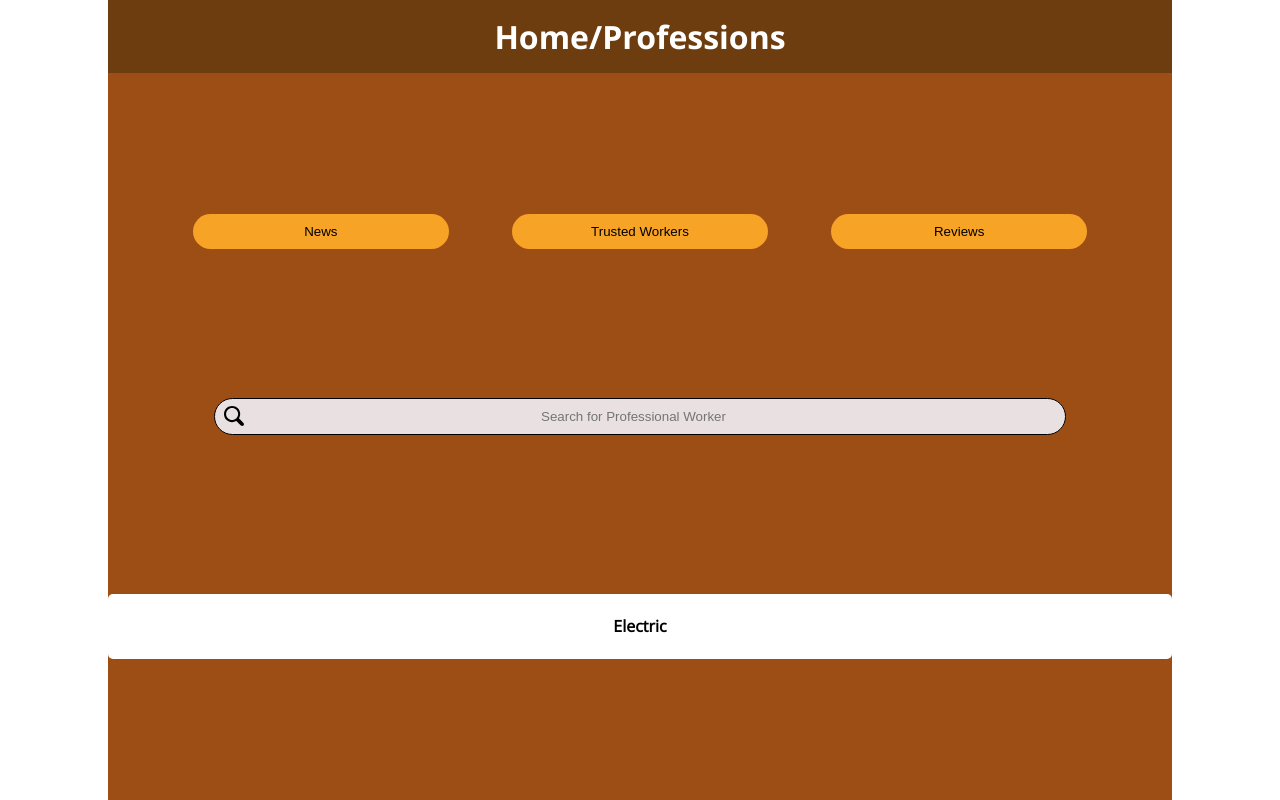
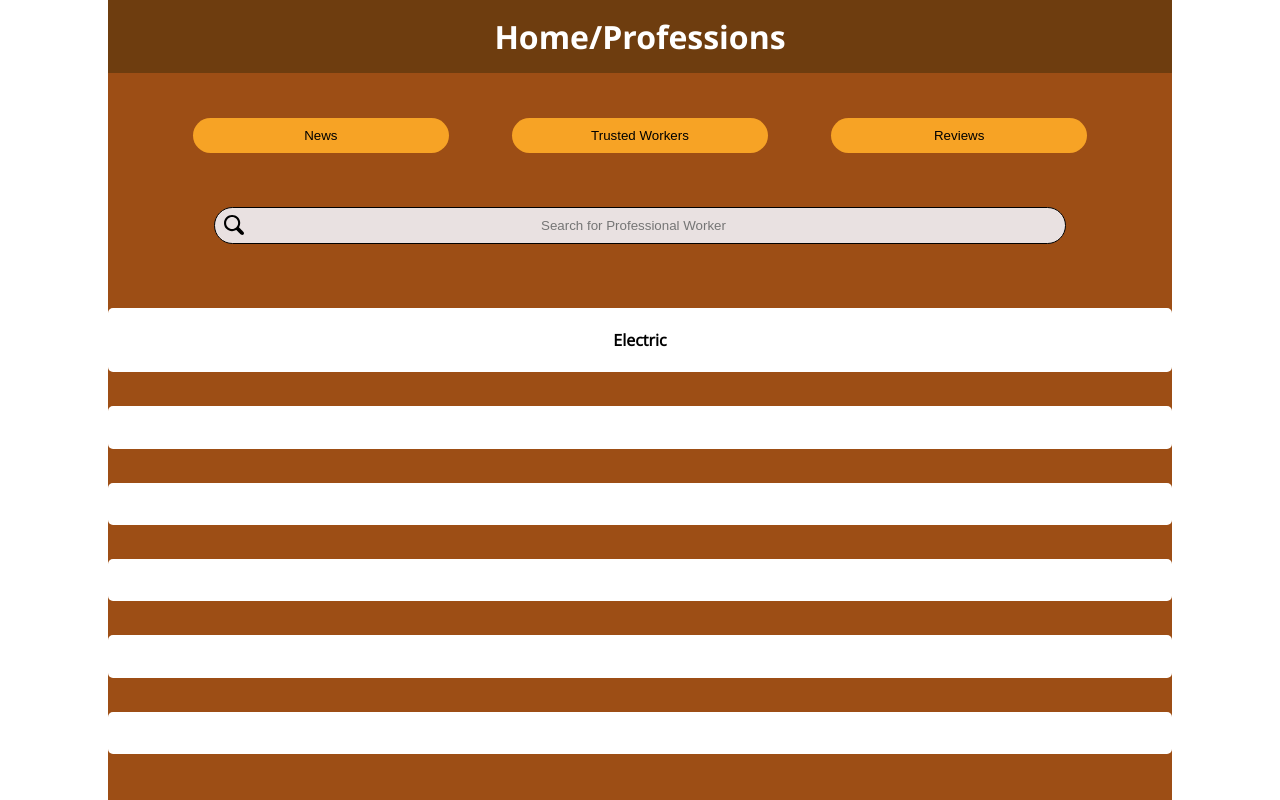
Before and after one commit to WebAhead6/pros-frontend, a React (Create React App) app: page / in a window 1280 px wide. Built offline with nearby package versions, Linux system fonts and the light colour scheme; no server answers.

Commit message:
Revert "Connecting"

```diff
--- a/src/pages/component/Profission.jsx
+++ b/src/pages/component/Profission.jsx
@@ -2,7 +2,7 @@ import React from "react";
 import "./Profission.css";
 
 const Profission = ({ profIcon, setProfissionName, handleClick }) => (
-  <div className="profission" onClick={() => handleClick(setProfissionName)}>
+  <div className="profission" onClick={handleClick}>
     <div className="imgP">
       <h4>{profIcon}</h4>
       <img className="profissionIcon" src={profIcon} alt="" />
--- a/src/pages/component/worker.jsx
+++ b/src/pages/component/worker.jsx
@@ -11,7 +11,7 @@ const Worker = ({
   setProName,
   handleClick,
 }) => (
-  <div className="worker" onClick={() => handleClick(setWorkerName)}>
+  <div className="worker" onClick={handleClick} >
     <span></span>
     <div className="firstColW">
       <div className="picW">
--- a/src/pages/home.jsx
+++ b/src/pages/home.jsx
@@ -8,10 +8,8 @@ const Home = function () {
   const [professions, setProfessions] = React.useState([{ name: "Electric" }]);
 
   const history = useHistory();
-  const handleClick = (profession) => {
-    console.log(profession);
+  const handleClick = () => {
     // "/workers/profession/:name" to replace later **
-    localStorage.setItem("profesName2", profession);
     history.push("/workerList");
   };
   // **** CONNECTION WITH BACKEND ****//
@@ -51,7 +49,12 @@ const Home = function () {
             handleClick={handleClick}
           />
         ))}
-
+        {/* DELETE AFTER CONNECTING TO BACKEND */}
+        <Profission handleClick={handleClick} />
+        <Profission handleClick={handleClick} />
+        <Profission handleClick={handleClick} />
+        <Profission handleClick={handleClick} />
+        <Profission handleClick={handleClick} />
         <br />
       </div>
     </div>
--- a/src/pages/workerList.jsx
+++ b/src/pages/workerList.jsx
@@ -24,19 +24,15 @@ const WorkerList = function () {
   //   phone,
   //   professionName,
   // } = workers;
-  // const { professionName } = workers;
+  const { professionName } = workers;
   const history = useHistory();
-  const handleClick = (workerName) => {
-    localStorage.setItem("WorkerName2", workerName);
+  const handleClick = () => {
     history.push("/profile");
   };
   React.useEffect(() => {
-    const name = localStorage.getItem("profesName2");
-    console.log(name, "local storage name");
-    const url = `/workers/profession/${name}`;
-    // const url = `/workers`;
+    const url = `/workers`;
     getData(url).then(({ data }) => setWorkers(data));
-  }, []);
+  }, [workers]);
   if (!workers) {
     return <h3>...Loading</h3>;
   }
@@ -71,9 +67,9 @@ const WorkerList = function () {
           </div>
           <div>
             {/* {workers.map((worker) => (  */}
-            {/* {professionName ? (
+            {professionName ? (
               <Profission setProfissionName={professionName} />
-            ) : null} */}
+            ) : null}
             {/* ))} */}
           </div>
         </div>
--- a/src/pages/workerProfile.jsx
+++ b/src/pages/workerProfile.jsx
@@ -1,29 +1,17 @@
 import React from "react";
 import WorkerProfile from "./component/Profile";
-import Worker from "./component/worker";
 import "./workerProfile.css";
 import { getData } from "../utils/data_helpers";
 
 const WProfile = function () {
   const [profiles, setProfiles] = React.useState([{ name: "Mervat" }]);
   React.useEffect(() => {
-    const name = localStorage.getItem("WorkerName2");
-    console.log(name, "local storage name");
-    const url = `/workers/${name}`;
+    const url = `/workers`;
     getData(url).then(({ data }) => setProfiles(data));
   }, []);
   if (!profiles) {
     return <h3>...Loading</h3>;
   }
-  // const {
-  //   fullname,
-  //   picture,
-  //   rating,
-  //   description,
-  //   avilability,
-  //   location,
-  //   phone,
-  // } = profiles;
   return (
     <div className="beyondTitle">
       <h1 className="title">Worker' Name</h1>
@@ -41,7 +29,6 @@ const WProfile = function () {
           // setReviews={workerProfile.phone}
         />
       ))}
-      {/* {fullname ? <Worker setWorkerName={fullname} /> : null} */}
     </div>
   );
 };
```
